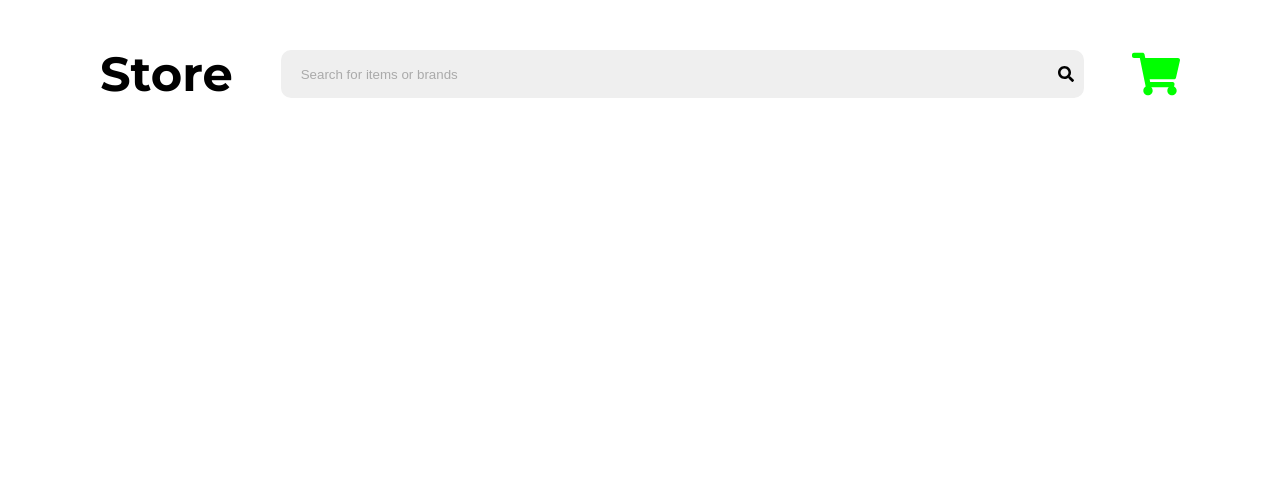
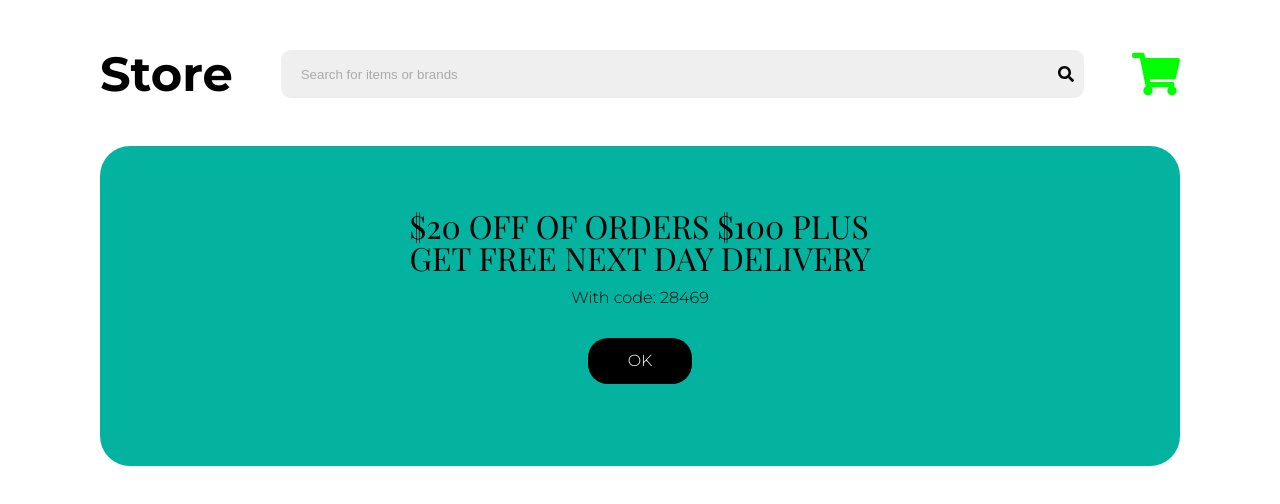
Before and after one commit to Legend28469/ecommerce, a Gatsby site: page / in a window 1280 px wide. Built offline with nearby package versions, Linux system fonts and the light colour scheme; Gatsby itself is replaced by a stand-in of ours.

Commit message:
Added promo component

```diff
--- /dev/null
+++ b/src/components/Buttons/MonoButton.js
@@ -0,0 +1,21 @@
+import React from "react"
+import styled from "styled-components"
+
+export default ({ children, setVisible }) => {
+  return (
+    <Container onClick={() => setVisible(false)}>
+      <Content>{children}</Content>
+    </Container>
+  )
+}
+
+const Container = styled.div`
+  padding: 15px 40px;
+  background-color: #000;
+  border-radius: 20px;
+  cursor: pointer;
+`
+
+const Content = styled.p`
+  color: #fff;
+`
--- /dev/null
+++ b/src/components/Promo/Promo.js
@@ -0,0 +1,64 @@
+import React, { useState } from "react"
+import styled, { keyframes, css } from "styled-components"
+import MonoButton from "../Buttons/MonoButton"
+
+export default () => {
+  const [visible, setVisible] = useState(true)
+
+  return (
+    <Container visible={visible}>
+      <Heading>
+        $20 off of orders $100 plus
+        <br />
+        Get free next day delivery
+      </Heading>
+      <SubHeading>With code: 28469</SubHeading>
+      <MonoButton setVisible={setVisible}>OK</MonoButton>
+    </Container>
+  )
+}
+
+const slideOut = keyframes`
+  0% {
+    height: 20rem
+  }
+
+  90% {
+    height: 0;
+  }
+
+  100% {
+      height: 0;
+      display: none;
+  }
+`
+
+const Container = styled.div`
+  display: flex;
+  align-items: center;
+  background-color: #03b39f;
+  margin-top: 3rem;
+  height: 20rem;
+  overflow: hidden;
+  border-radius: 30px;
+  flex-direction: column;
+  animation: ${props =>
+    props.visible
+      ? ""
+      : css`
+          ${slideOut} 600ms linear forwards
+        `};
+`
+
+const Heading = styled.h3`
+  text-transform: uppercase;
+  font-size: 2rem;
+  padding-top: 4rem;
+`
+
+const SubHeading = styled.p`
+  padding-top: 1rem;
+  padding-bottom: 2rem;
+`
+
+const Button = styled(MonoButton)``
--- a/src/pages/index.js
+++ b/src/pages/index.js
@@ -1,6 +1,11 @@
 import React from "react"
 import Layout from "../components/App/Layout"
+import Promo from "../components/Promo/Promo"
 
 export default () => {
-  return <Layout></Layout>
+  return (
+    <Layout>
+      <Promo />
+    </Layout>
+  )
 }
```
